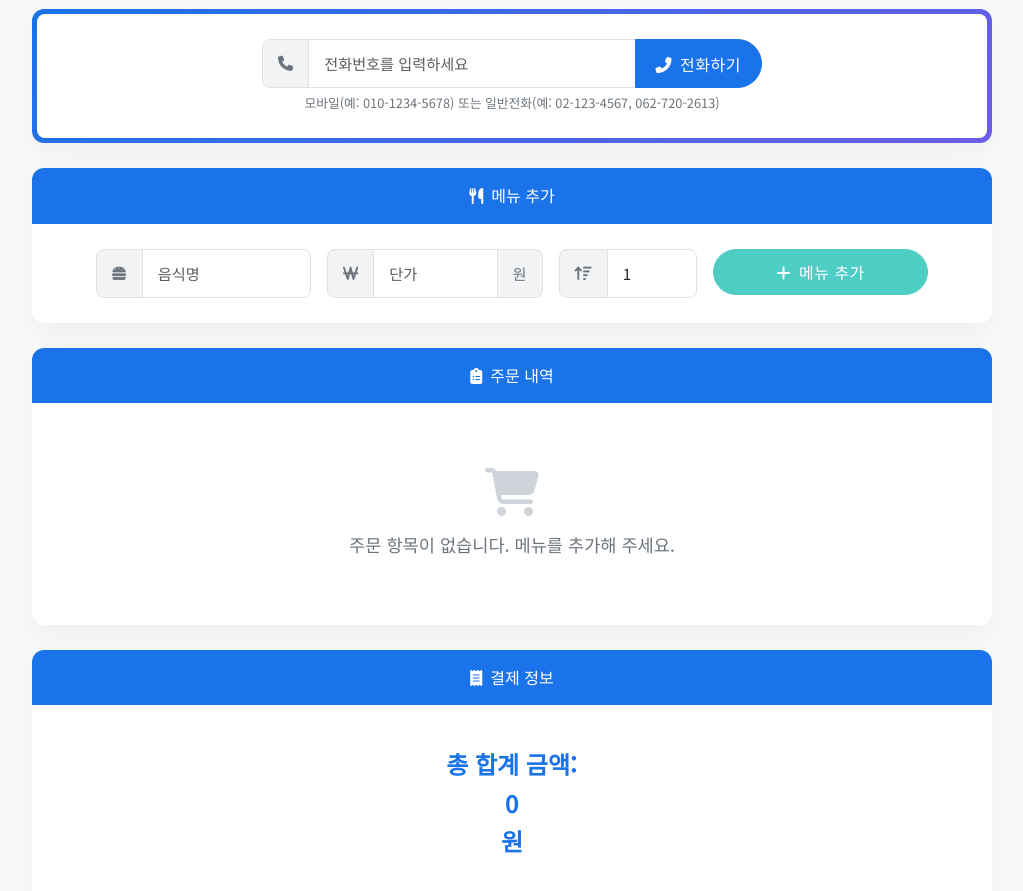
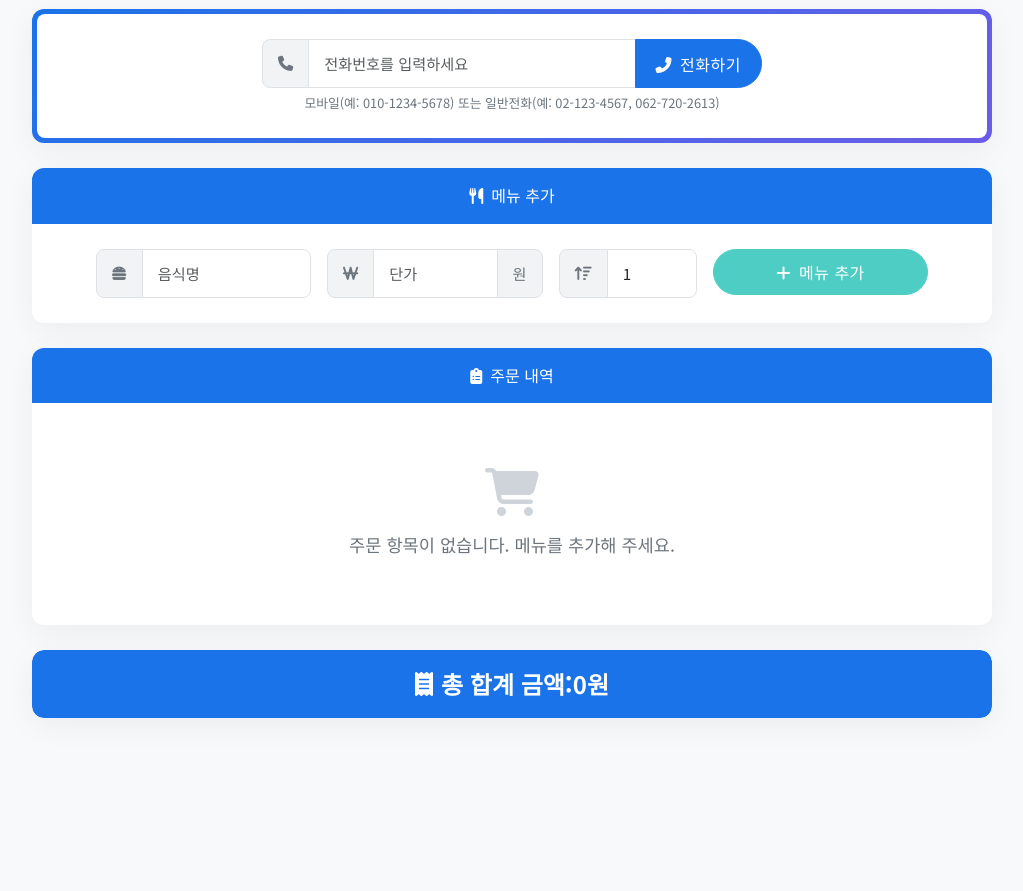
Before and after one commit to sungce/order, a plain HTML site: page index.html in a window 1280 px wide. Shown: the part 103-994 px from the top of the page, without its empty margins (128-1151 px from the left). After the commit the page ends 856 px from the top, so only its background shows below. Drawn offline with nearby package versions, Linux system fonts and the light colour scheme.

Commit message:
Update index.html

```diff
--- a/index.html
+++ b/index.html
@@ -179,6 +179,24 @@
             text-align: center;
             padding: 15px 20px;
             animation: fadeIn 0.5s ease-in-out;
+        }
+
+        .total-card {
+            margin-bottom: 15px;
+        }
+
+        .total-one-line {
+            font-size: 1.5rem;
+            font-weight: 700;
+            color: white;
+            background-color: var(--primary);
+            text-align: center;
+            padding: 15px 20px;
+            border-radius: 12px;
+            animation: fadeIn 0.5s ease-in-out;
+            display: flex;
+            align-items: center;
+            justify-content: center;
         }
 
         .empty-message {
@@ -438,14 +456,9 @@
         </div>
 
         <!-- 합계 금액 -->
-        <div class="card fade-in">
-            <div class="card-header">
-                <i class="fas fa-receipt me-2"></i>결제 정보
-            </div>
-            <div class="card-body">
-                <div class="total-container">
-                    총 합계 금액: <span id="totalAmount">0</span> 원
-                </div>
+        <div class="card fade-in total-card">
+            <div class="total-one-line">
+                <i class="fas fa-receipt me-2"></i>총 합계 금액: <span id="totalAmount">0</span> 원
             </div>
         </div>
     </div>
@@ -730,10 +743,24 @@
 
             // 총 합계 금액 업데이트
             const totalAmountElem = document.getElementById('totalAmount');
-            fadeOut(totalAmountElem, 200, function() {
-                totalAmountElem.textContent = formatNumber(totalAmount);
-                fadeIn(totalAmountElem, 200);
-            });
+            const currentText = totalAmountElem.textContent;
+            const newText = formatNumber(totalAmount);
+
+            if (currentText !== newText) {
+                totalAmountElem.style.transition = 'color 0.3s';
+                totalAmountElem.style.color = '#ffffff';
+
+                setTimeout(function() {
+                    totalAmountElem.textContent = newText;
+                    totalAmountElem.style.color = '#ffeb3b'; // 밝은 노란색으로 강조
+
+                    setTimeout(function() {
+                        totalAmountElem.style.color = '#ffffff'; // 다시 원래 색상으로
+                    }, 500);
+                }, 200);
+            } else {
+                totalAmountElem.textContent = newText;
+            }
         }
 
         // 전화번호 자동 하이픈 추가 함수
```
